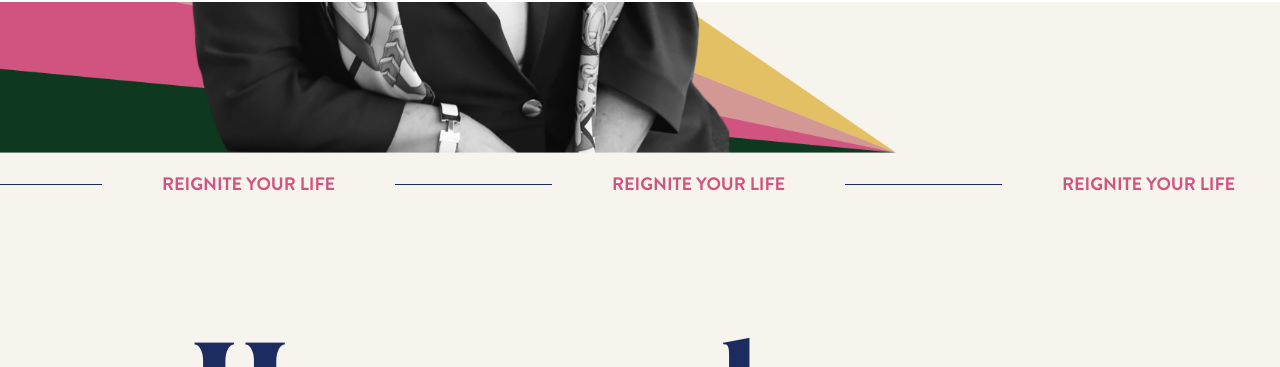
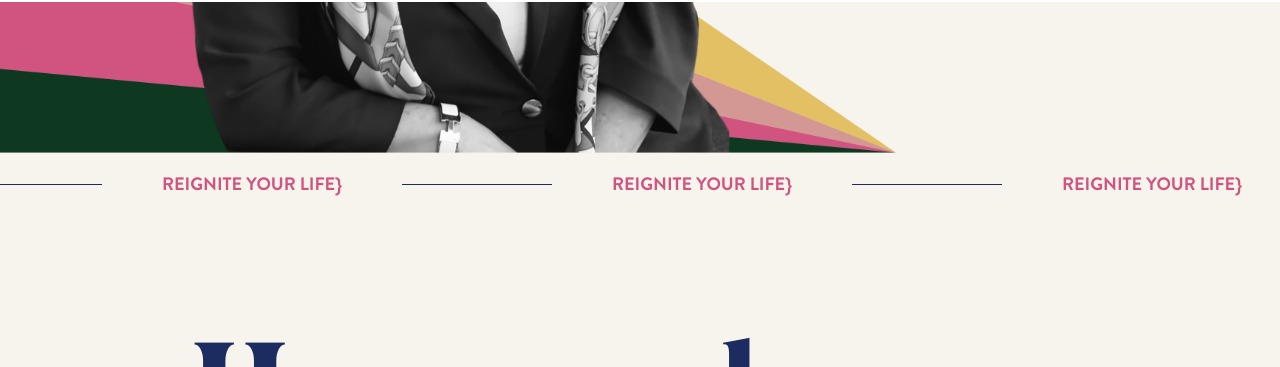
Before and after one commit to lisamarierunfola/lisamarierunfola, a Jekyll site: the page built from index.markdown, in a window 1280 px wide and 900 px high, scrolled down 658 px. Shown: the part 89-456 px from the top of the window. Built offline with Jekyll 4.4.1, drawn with Linux system fonts in a browser that asks for light colours; comment, search, counter and statistics services are not loaded; some of the changed text lies outside the part shown.

Commit message:
adding CMS fields in homepage

```diff
--- a/index.markdown
+++ b/index.markdown
@@ -1,22 +1,49 @@
 ---
 title: Home
+hero_headline_first: Bloom
+hero_headline_second: into
+hero_headline_third: Yourself
+hero_subtitle_text: Turn Your Life
+hero_subtitle_cursive: Back On
+hero_marquee_copy: Reignite Your Life
+intro_headline_first: Have you been
+intro_headline_second: feeling
+intro_fliptext_one: overwhelmed?
+intro_fliptext_two: stuck?
+intro_fliptext_three: uninspired?
+intro_fliptext_four: exhausted?
+intro_copy: It's time to rediscover your spark
+intro_button_copy: Light The Way
+intro_button_link: "/lets-ignite"
+about_headshot_image: "/assets/img/lmr-arch2.png"
+about_badge_image: "/assets/img/badge-lmr.png"
+about_caption: Meet Your Life Ignitor
+about_headline_first: Lisa
+about_headline_second: Marie
+about_headline_third: Runfola
+about_text: Throughout my life, there have been many twists, turns & grand leaps of faiths. I have made decisions and choices that others have deemed courageous and adventurous, and have gone through heartbreak, chaos and grief, with my feet on the ground and my eyes towards what’s next. Feeling stuck is exhausting — the dimness and disconnection every day, all while the to-do list is piling up — and the discontent it creates is pervasive. Moments like this have had an immeasurable impact on me not because of how low I felt, but because of how I turned hardships into triumphs that continue to enrich my life.
+about_marquee_copy: Time to Bloom into Yourself
+callout_headline_first: I live my life
+callout_headline_second: to the fullest.
+callout_caption: even during the most trying times.
+callout_copy_first: I have learned how to keep my mindset ignited,
+callout_copy_second: and now I am here to do the same for you.
 dark-header: true
 ---
 
 <section class="section hero home__hero">
     <div class="text">
         <h1>
-            Bloom <br>
-            <span class="shift">into</span> <br>
+            {{ page.hero_headline_first }} <br>
+            <span class="shift">{{ page.hero_headline_second }}</span> <br>
             <span class="starword">
-              Yourself
+              {{ page.hero_headline_third }}
             </span>
-            <!-- <img class="star" src="{{ site.baseurl }}/assets/img/staricon.svg" alt=""> -->
         </h1>
 
         <div class="subtext">
-            <span class="caption">Turn Your Life</span>
-            <span class="cursive">Back On</span>
+            <span class="caption">{{ page.hero_subtitle_text }}</span>
+            <span class="cursive">{{ page.hero_subtitle_cursive }}</span>
         </div>
 
         <div class="sunicon">
@@ -107,130 +134,130 @@
 
 <div class="marquee-container">
     <span class="marquee__item scrolling">
-      Reignite Your Life
+      {{ page.hero_marquee_copy }}}
     </span><span class="marquee__item scrolling" aria-hidden="true">
-      Reignite Your Life
+      {{ page.hero_marquee_copy }}}
     </span><span class="marquee__item scrolling" aria-hidden="true">
-      Reignite Your Life
+      {{ page.hero_marquee_copy }}}
     </span><span class="marquee__item scrolling" aria-hidden="true">
-      Reignite Your Life
+      {{ page.hero_marquee_copy }}}
     </span><span class="marquee__item scrolling" aria-hidden="true">
-        Reignite Your Life
+        {{ page.hero_marquee_copy }}}
       </span><span class="marquee__item scrolling" aria-hidden="true">
-        Reignite Your Life
+        {{ page.hero_marquee_copy }}}
       </span><span class="marquee__item scrolling" aria-hidden="true">
-        Reignite Your Life
+        {{ page.hero_marquee_copy }}}
       </span><span class="marquee__item scrolling" aria-hidden="true">
-        Reignite Your Life
+        {{ page.hero_marquee_copy }}}
       </span><span class="marquee__item scrolling" aria-hidden="true">
-        Reignite Your Life
+        {{ page.hero_marquee_copy }}}
       </span><span class="marquee__item scrolling" aria-hidden="true">
-        Reignite Your Life
+        {{ page.hero_marquee_copy }}}
       </span><span class="marquee__item scrolling" aria-hidden="true">
-        Reignite Your Life
+        {{ page.hero_marquee_copy }}}
       </span><span class="marquee__item scrolling" aria-hidden="true">
-        Reignite Your Life
+        {{ page.hero_marquee_copy }}}
       </span><span class="marquee__item scrolling" aria-hidden="true">
-        Reignite Your Life
+        {{ page.hero_marquee_copy }}}
       </span><span class="marquee__item scrolling" aria-hidden="true">
-        Reignite Your Life
+        {{ page.hero_marquee_copy }}}
       </span><span class="marquee__item scrolling" aria-hidden="true">
-        Reignite Your Life
+        {{ page.hero_marquee_copy }}}
       </span><span class="marquee__item scrolling" aria-hidden="true">
-        Reignite Your Life
+        {{ page.hero_marquee_copy }}}
       </span><span class="marquee__item scrolling" aria-hidden="true">
-        Reignite Your Life
+        {{ page.hero_marquee_copy }}}
       </span>
 
 </div>
 
 <section class="section home__intro">
     <h1>
-        Have you been <br class="hide--mobile">
-        feeling&nbsp;&nbsp;
+        {{ page.intro_headline_first }} <br class="hide--mobile">
+        {{ page.intro_headline_second }}&nbsp;&nbsp;
         <br class="hide--desktop">
 
         <div class="cursive slidingVertical hide--mobile">
-          <span>overwhelmed?</span>
-          <span>stuck?</span>
-          <span>uninspired?</span>
-          <span>exhausted?</span>
+          <span>{{ page.intro_fliptext_one }}</span>
+          <span>{{ page.intro_fliptext_two }}</span>
+          <span>{{ page.intro_fliptext_three }}</span>
+          <span>{{ page.intro_fliptext_four }}</span>
         </div>
     </h1>
 
     <div class="cursive slidingVertical hide--desktop">
-      <span>overwhelmed?</span>
-      <span>stuck?</span>
-      <span>uninspired?</span>
-      <span>exhausted?</span>
+      <span>{{ page.intro_fliptext_one }}</span>
+      <span>{{ page.intro_fliptext_two }}</span>
+      <span>{{ page.intro_fliptext_three }}</span>
+      <span>{{ page.intro_fliptext_four }}</span>
     </div>
 
     <p class="caption">
-        It's time to rediscover your spark
+        {{ page.intro_copy }}
     </p>
 
-    <a href="/lets-ignite" class="button">
-        Light The Way
+    <a href="{{ page.intro_button_link }}" class="button">
+        {{ page.intro_button_copy }}
     </a>
 </section>
 
 <section class="section home__about">
     <main>
         <figure>
-            <img class="photo" src="{{ site.baseurl }}/assets/img/lmr-arch2.png" alt="">
-            <img class="badge" src="{{ site.baseurl }}/assets/img/badge-lmr.png" alt="">
+            <img class="photo" src="{{ page.about_headshot_image }}" alt="">
+            <img class="badge" src="{{ page.about_badge_image }}" alt="">
         </figure>
     </main>
     <aside>
         <p class="caption">Meet Your Life Ignitor</p>
 
         <h1>
-            Lisa <br>
-            <span class="shift">Marie</span> <br>
-            Runfola
+            {{ page.about_headline_first }} <br>
+            <span class="shift">{{ page.about_headline_second }}</span> <br>
+            {{ page.about_headline_third }}
         </h1>
 
         <p>
-            Throughout my life, there have been many twists, turns & grand leaps of faiths. I have made decisions and choices that others have deemed courageous and adventurous, and have gone through heartbreak, chaos and grief, with my feet on the ground and my eyes towards what’s next. Feeling stuck is exhausting — the dimness and disconnection every day, all while the to-do list is piling up — and the discontent it creates is pervasive. Moments like this have had an immeasurable impact on me not because of how low I felt, but because of how I turned hardships into triumphs that continue to enrich my life.
+            {{ page.about_text }}
         </p>
     </aside>
 </section>
 
 <div class="marquee-container">
     <span class="marquee__item scrolling">
-      Time to Bloom into Yourself
+      {{ page.about_marquee_copy }}
     </span><span class="marquee__item scrolling" aria-hidden="true">
-      Time to Bloom into Yourself
+      {{ page.about_marquee_copy }}
     </span><span class="marquee__item scrolling" aria-hidden="true">
-      Time to Bloom into Yourself
+      {{ page.about_marquee_copy }}
     </span><span class="marquee__item scrolling" aria-hidden="true">
-      Time to Bloom into Yourself
+      {{ page.about_marquee_copy }}
     </span><span class="marquee__item scrolling" aria-hidden="true">
-        Time to Bloom into Yourself
+        {{ page.about_marquee_copy }}
       </span><span class="marquee__item scrolling" aria-hidden="true">
-        Time to Bloom into Yourself
+        {{ page.about_marquee_copy }}
       </span><span class="marquee__item scrolling" aria-hidden="true">
-        Time to Bloom into Yourself
+        {{ page.about_marquee_copy }}
       </span><span class="marquee__item scrolling" aria-hidden="true">
-        Time to Bloom into Yourself
+        {{ page.about_marquee_copy }}
       </span><span class="marquee__item scrolling" aria-hidden="true">
-        Time to Bloom into Yourself
+        {{ page.about_marquee_copy }}
       </span><span class="marquee__item scrolling" aria-hidden="true">
-        Time to Bloom into Yourself
+        {{ page.about_marquee_copy }}
       </span><span class="marquee__item scrolling" aria-hidden="true">
-        Time to Bloom into Yourself
+        {{ page.about_marquee_copy }}
       </span><span class="marquee__item scrolling" aria-hidden="true">
-        Time to Bloom into Yourself
+        {{ page.about_marquee_copy }}
       </span><span class="marquee__item scrolling" aria-hidden="true">
-        Time to Bloom into Yourself
+        {{ page.about_marquee_copy }}
       </span><span class="marquee__item scrolling" aria-hidden="true">
-        Time to Bloom into Yourself
+        {{ page.about_marquee_copy }}
       </span><span class="marquee__item scrolling" aria-hidden="true">
-        Time to Bloom into Yourself
+        {{ page.about_marquee_copy }}
       </span><span class="marquee__item scrolling" aria-hidden="true">
-        Time to Bloom into Yourself
+        {{ page.about_marquee_copy }}
       </span><span class="marquee__item scrolling" aria-hidden="true">
-        Time to Bloom into Yourself
+        {{ page.about_marquee_copy }}
       </span>
 
 </div>
@@ -238,17 +265,17 @@
 <section class="section home__callout">
     <main>
         <h3>
-            I live my life <br>
+            {{ page.callout_headline_first }} <br>
             <div class="shift">
-                to the fullest,
+                {{ page.callout_headline_second }}
             </div>
         </h3>
         <p class="caption">
-            even during the most trying times.
+            {{ page.callout_caption }}
         </p>
         <br>
         <p>
-            I have learned how to keep my mindset ignited, <br class="hide--mobile"> and now I am here to do the same for you.
+            {{ page.callout_copy_first }} <br class="hide--mobile"> {{ page.callout_copy_second }}
         </p>
     </main>
 </section>
```
